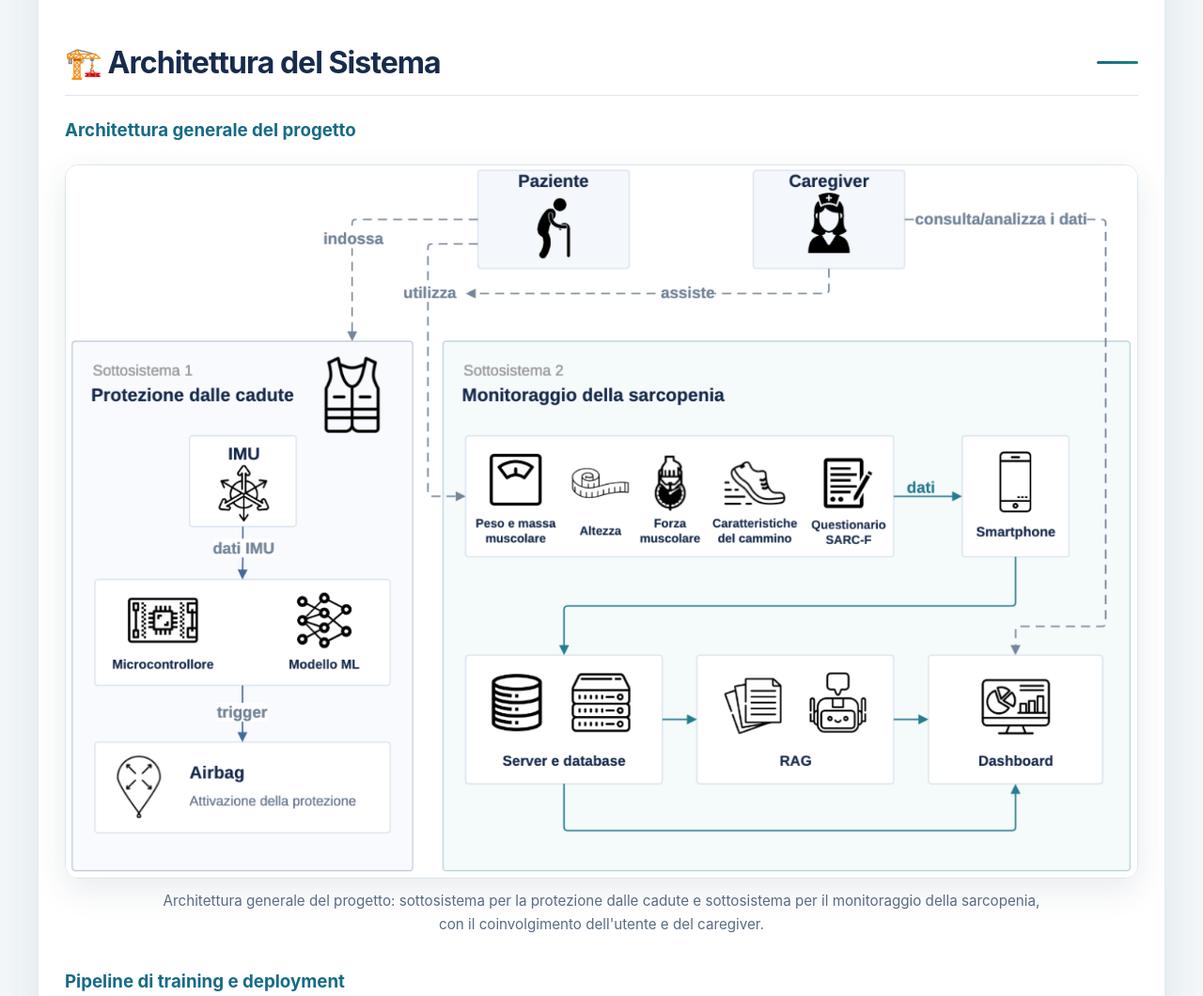
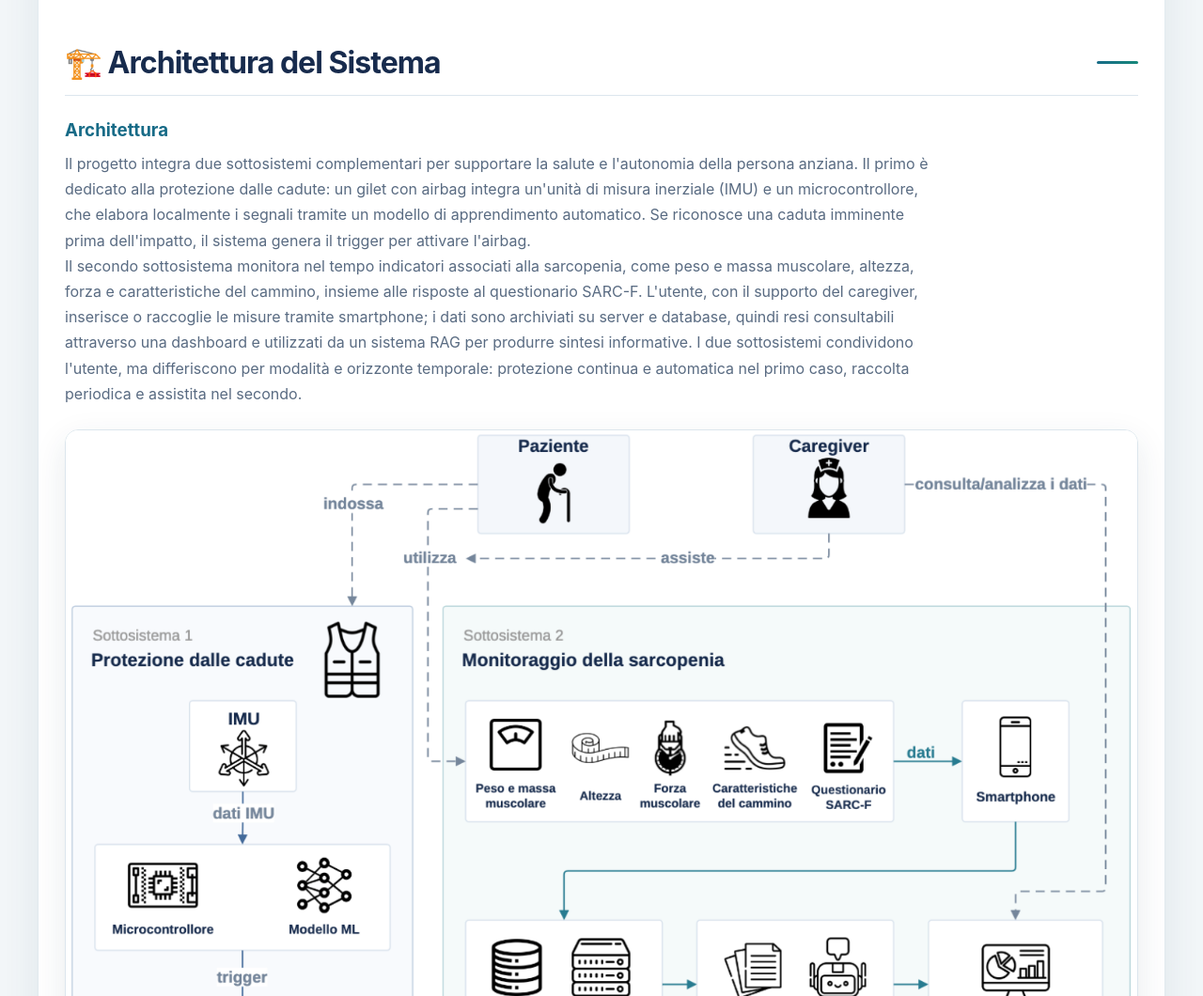
Before and after one commit to UniSalento-IDALab-corsoPerfez-25-26/perfez-2526-presentation-Rollo, a plain HTML site: page index.html in a window 1280 px wide. Shown: the part 880-1940 px from the top of the page at 94% size. Drawn offline with Linux system fonts and the light colour scheme.

Commit message:
Clarify architecture and pipeline sections

```diff
--- a/index.html
+++ b/index.html
@@ -49,7 +49,24 @@
         <section id="architecture">
             <h2>🏗️ Architettura del Sistema</h2>
 
-            <h3>Architettura generale del progetto</h3>
+            <h3>Architettura</h3>
+            <p class="architecture-intro">
+                Il progetto integra due sottosistemi complementari per supportare la salute e l'autonomia
+                della persona anziana. Il primo è dedicato alla protezione dalle cadute: un gilet con
+                airbag integra un'unità di misura inerziale (IMU) e un microcontrollore, che elabora
+                localmente i segnali tramite un modello di apprendimento automatico. Se riconosce una
+                caduta imminente prima dell'impatto, il sistema genera il trigger per attivare l'airbag.
+            </p>
+            <p class="architecture-intro">
+                Il secondo sottosistema monitora nel tempo indicatori associati alla sarcopenia, come peso
+                e massa muscolare, altezza, forza e caratteristiche del cammino, insieme alle risposte al
+                questionario SARC-F. L'utente, con il supporto del caregiver, inserisce o raccoglie le
+                misure tramite smartphone; i dati sono archiviati su server e database, quindi resi
+                consultabili attraverso una dashboard e utilizzati da un sistema RAG per produrre sintesi
+                informative. I due sottosistemi condividono l'utente, ma differiscono per modalità e
+                orizzonte temporale: protezione continua e automatica nel primo caso, raccolta periodica
+                e assistita nel secondo.
+            </p>
             <figure class="architecture-figure">
                 <img src="arch-generale.png"
                      alt="Architettura generale con il sottosistema per la protezione dalle cadute e quello per il monitoraggio della sarcopenia, con il coinvolgimento di paziente e caregiver"
@@ -59,15 +76,14 @@
                 </figcaption>
             </figure>
 
-            <h3>Pipeline di training e deployment</h3>
+            <h3>Pipeline</h3>
             <img src="arch.png" alt="Architettura del Sistema" class="architecture-img">
 
             <p class="architecture-intro">
-                Il sistema è strutturato secondo un'architettura pipeline end-to-end che copre l'intero
-                ciclo di vita del progetto, dalla preparazione dei dati fino al deployment su hardware
-                embedded. L'architettura garantisce un flusso di lavoro riproducibile dalla sperimentazione
-                alla produzione, con particolare attenzione all'efficienza computazionale per dispositivi
-                a risorse limitate.
+                La pipeline descrive il ciclo di vita del sistema di rilevazione delle cadute, dalla
+                preparazione dei dati al deployment su hardware embedded. Organizza un flusso di lavoro
+                riproducibile dalla sperimentazione alla produzione, con particolare attenzione
+                all'efficienza computazionale per dispositivi a risorse limitate.
             </p>
 
             <div class="architecture-phases">
```
